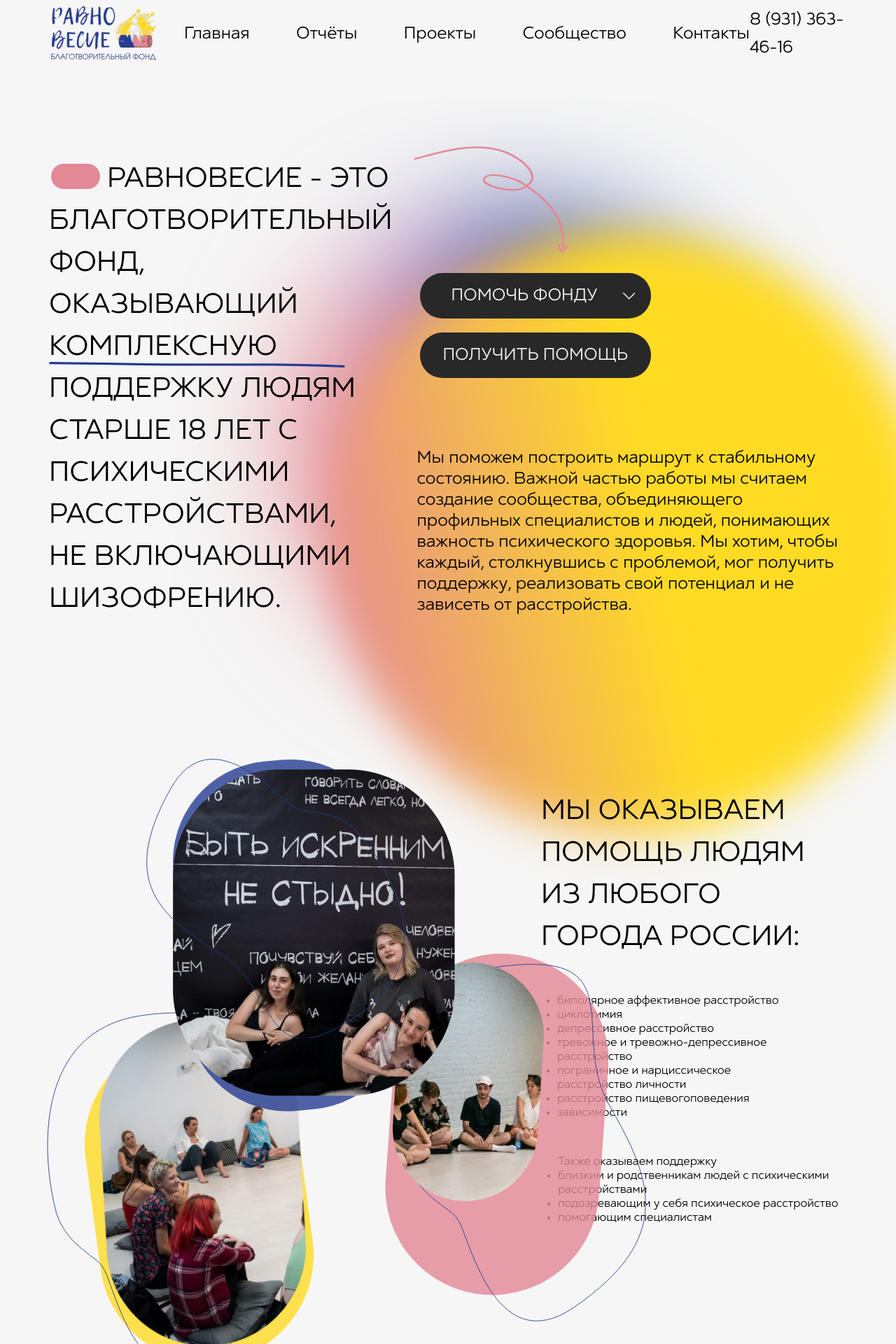
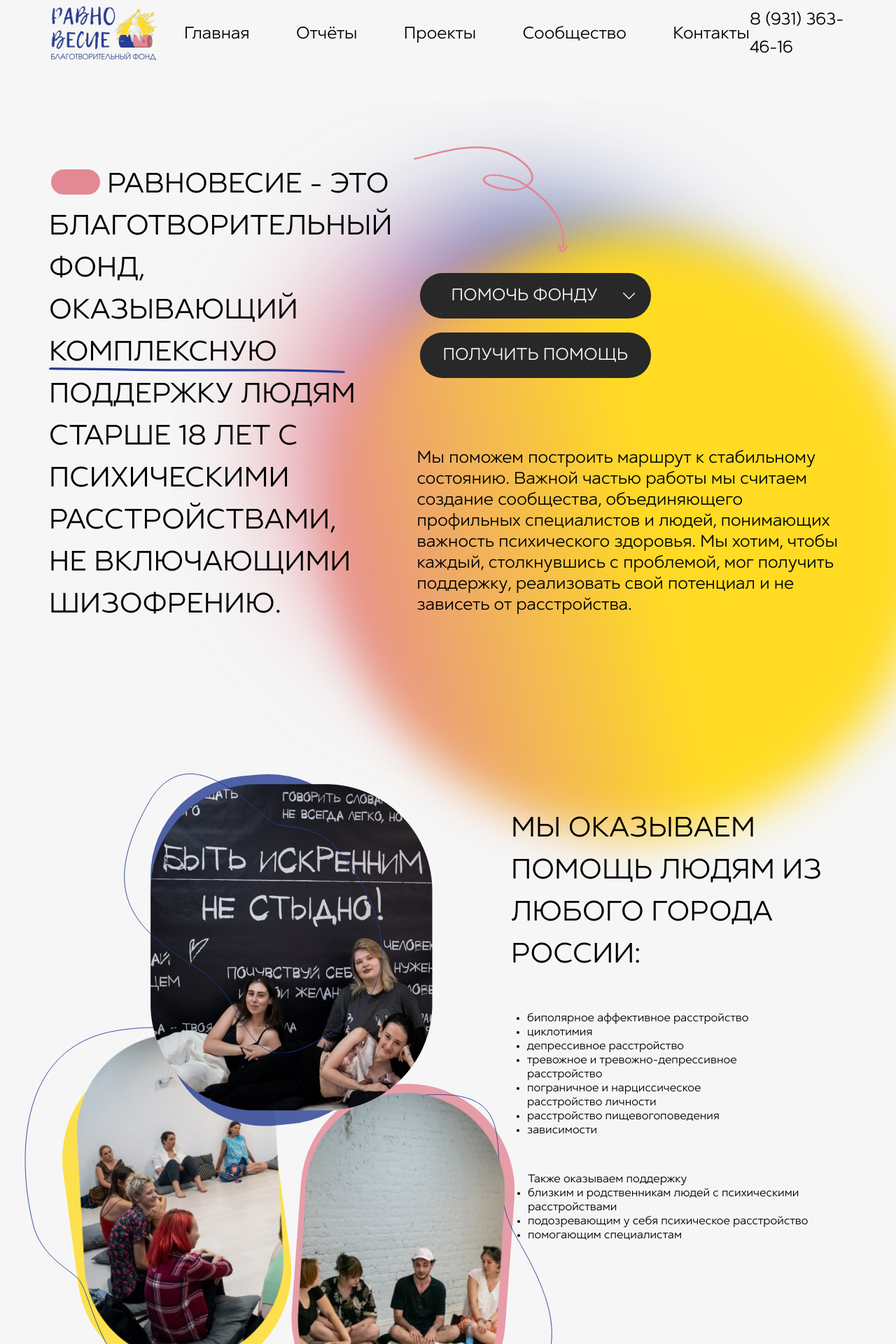
Before and after one commit to thirdmadman/fond-ravnovesie.ru_2023, a Next.js app: page / in a window 1280 px wide. Shown: the top 1920 px of the page at 70% size. Built offline with nearby package versions, Linux system fonts and the light colour scheme.

Commit message:
feat: add some adaptive styles

```diff
--- a/src/styles/home/sectionMission.scss
+++ b/src/styles/home/sectionMission.scss
@@ -8,10 +8,6 @@
 
   @media screen and (max-width: 1760px) {
     padding: 0 70px;
-  }
-
-  @media screen and (max-width: 1600px) {
-    height: 900px;
   }
 
   .section-mission__title-text {
@@ -27,6 +23,7 @@
     @media screen and (max-width: 1600px) {
       width: 780px;
       margin-right: 15px;
+      margin-bottom: 35px;
     }
 
     .section-mission__text-bage {
@@ -119,6 +116,10 @@
       font-style: normal;
       font-weight: 400;
       line-height: 30px;
+
+      @media screen and (max-width: 1600px) {
+        margin-bottom: 50px;
+      }
     }
   }
 }
--- a/src/styles/home/sectionNeeders.scss
+++ b/src/styles/home/sectionNeeders.scss
@@ -10,6 +10,10 @@
     padding: 0 70px;
   }
 
+  @media screen and (max-width: 1760px) {
+    justify-content: initial;
+  }
+
   .section-needers__images {
     max-width: 730px;
     width: 100%;
@@ -17,6 +21,11 @@
     margin-left: 64px;
 
     position: relative;
+
+    @media screen and (max-width: 1600px) {
+      max-width: 628px;
+      margin-left: 32px;
+    }
 
     .section-needers__image {
       position: absolute;
@@ -26,6 +35,10 @@
       top: 49px;
       left: 113px;
       z-index: 3;
+
+      @media screen and (max-width: 1600px) {
+        top: 40px;
+      }
 
       &::before {
         content: '';
@@ -53,6 +66,11 @@
       top: 325px;
       left: 431px;
       z-index: 2;
+
+      @media screen and (max-width: 1600px) {
+        top: 481px;
+        left: 329px;
+      }
 
       img {
         transform: rotate(3.51deg);
@@ -85,6 +103,10 @@
       left: 13px;
 
       z-index: 1;
+
+      @media screen and (max-width: 1600px) {
+        top: 397px;
+      }
 
       img {
         transform: rotate(-3.3deg);
@@ -126,6 +148,11 @@
       font-size: 40px;
       line-height: 60px;
       text-transform: uppercase;
+
+      @media screen and (max-width: 1600px) {
+        margin-top: 75px;
+      }
+
     }
     .main-text__main-profile {
       margin-bottom: 50px;
```
